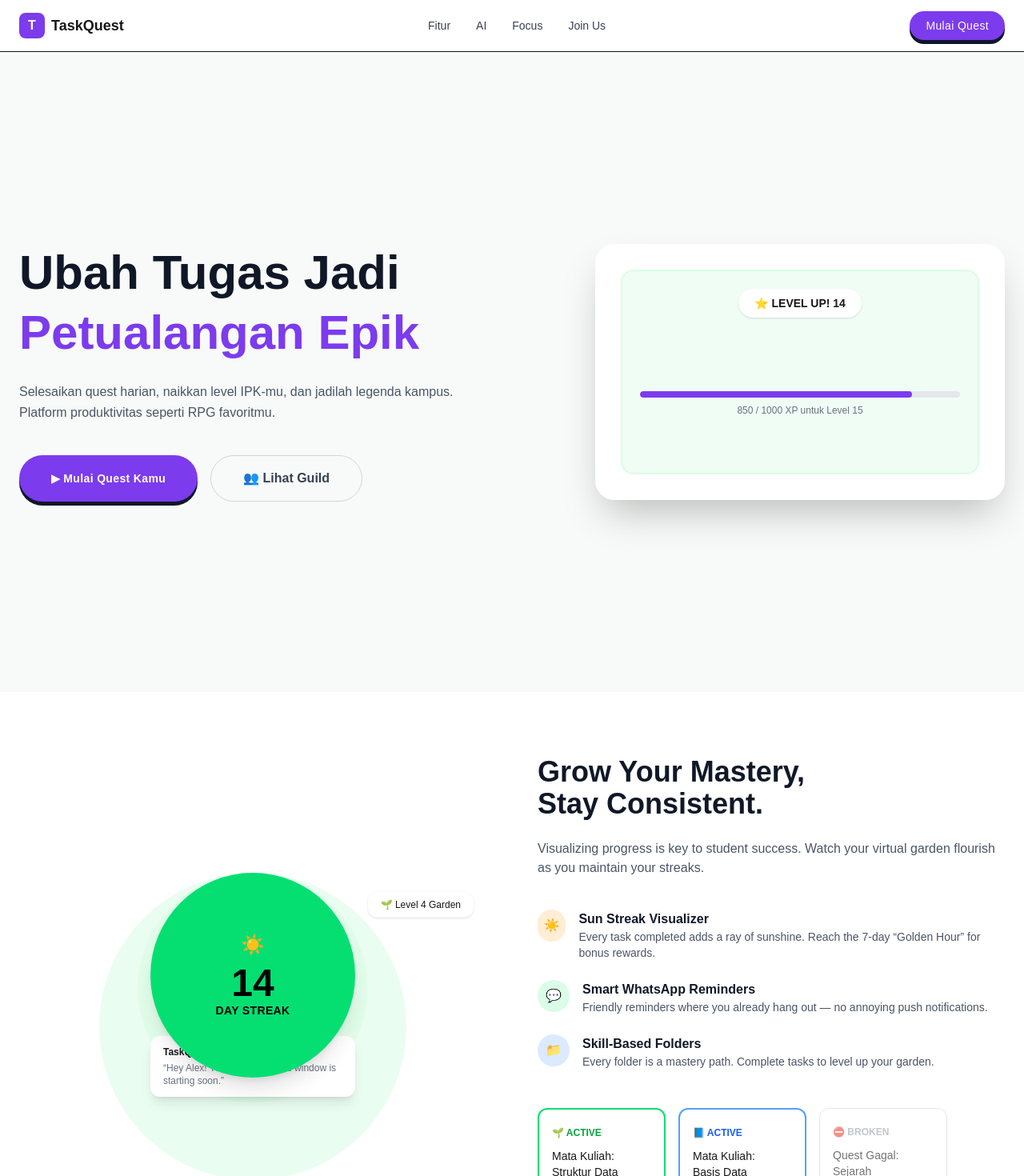
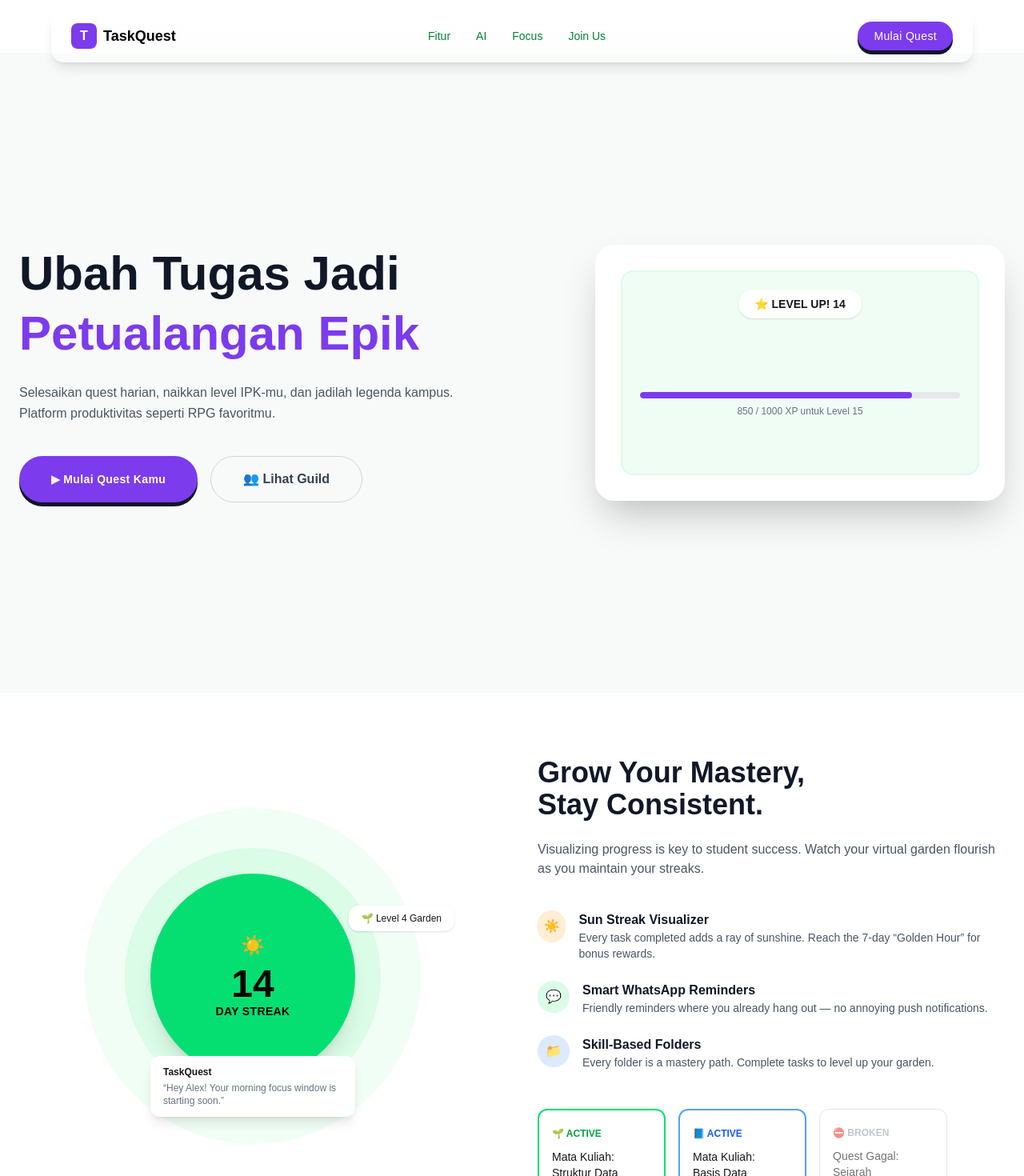
Before and after one commit to Abshoor24/FEtask-FICPACT, a Next.js app: page / in a window 1280 px wide. Shown: the top 1470 px of the page at 80% size. Built offline with nearby package versions, Linux system fonts and the light colour scheme.

Commit message:
fix landing page

```diff
--- a/src/components/Footer.tsx
+++ b/src/components/Footer.tsx
@@ -20,7 +20,7 @@ export default function Footer() {
             <div className="w-8 h-8 rounded-lg bg-[#7C3BED] flex items-center justify-center text-white font-bold">
               T
             </div>
-            <span className="font-semibold text-lg">TaskQuest</span>
+            <span className="font-semibold text-lg text-black">TaskQuest</span>
           </div>
             <p className="text-sm text-green-700 max-w-xs leading-relaxed">
               Platform produktivitas gamifikasi pertama di Indonesia khusus
@@ -30,7 +30,7 @@ export default function Footer() {
 
           {/* Navigasi */}
           <div className="space-y-3">
-            <h4 className="font-semibold">Navigasi</h4>
+            <h4 className="font-semibold text-black">Navigasi</h4>
             <ul className="space-y-2 text-sm text-green-700">
               <li className="hover:text-[#7C3BED] cursor-pointer">Beranda</li>
               <li className="hover:text-[#7C3BED] cursor-pointer">Cara Kerja</li>
@@ -41,7 +41,7 @@ export default function Footer() {
 
           {/* Dukungan */}
           <div className="space-y-3">
-            <h4 className="font-semibold">Dukungan</h4>
+            <h4 className="font-semibold text-black">Dukungan</h4>
             <ul className="space-y-2 text-sm text-green-700">
               <li className="hover:text-[#7C3BED] cursor-pointer">Pusat Bantuan</li>
               <li className="hover:text-[#7C3BED] cursor-pointer">Kebijakan Privasi</li>
@@ -53,7 +53,7 @@ export default function Footer() {
 
           {/* Media Sosial */}
           <div className="space-y-3">
-            <h4 className="font-semibold">Media Sosial</h4>
+            <h4 className="font-semibold text-black">Media Sosial</h4>
             <div className="flex gap-4">
               {["🔗", "🌐", "▶️"].map((icon, i) => (
                 <div
--- a/src/components/lp/Layout.tsx
+++ b/src/components/lp/Layout.tsx
@@ -10,7 +10,7 @@ import Sec4 from './Sec4'
 function Layout() {
   return (
     <>
-      <div className='min-h-screen'>
+      <div className='min-h-screen bg-white'>
         <Navbar/>
           <Sec1 />
           <Sec4 />
--- a/src/components/lp/Navbar.tsx
+++ b/src/components/lp/Navbar.tsx
@@ -10,30 +10,45 @@ export default function Navbar() {
   };
 
   return (
-    <header className="w-full sticky top-0 z-50 backdrop-blur bg-white/80 border-b">
-      <div className="max-w-7xl mx-auto px-6">
-        <div className="flex items-center justify-between h-16">
+    <header className="sticky top-3 z-50 flex justify-center">
+
+      {/* GLASS CONTAINER */}
+      <div className="
+        w-[95%] max-w-6xl
+        rounded-2xl
+        backdrop-blur-xl
+        bg-white/10
+        border border-white/20
+        shadow-lg
+      ">
+        <div className="px-6 py-1">
+          <div className="flex h-14 items-center justify-between">
 
             {/* Logo */}
-          <div className="flex items-center gap-2 cursor-pointer" onClick={() => scrollTo("home")}>
-            <div className="w-8 h-8 rounded-lg bg-[#7C3BED] flex items-center justify-center text-white font-bold">
+            <div
+              className="flex cursor-pointer items-center gap-2"
+              onClick={() => scrollTo("home")}
+            >
+              <div className="flex h-8 w-8 items-center justify-center rounded-lg bg-[#7C3BED] font-bold text-white">
                 T
               </div>
-            <span className="font-semibold text-lg">TaskQuest</span>
+              <span className="text-lg font-semibold text-black">
+                TaskQuest
+              </span>
             </div>
 
             {/* Menu */}
-          <nav className="hidden md:flex items-center gap-8 text-sm font-medium text-gray-700">
-            <button onClick={() => scrollTo("fitur")} className="hover:text-[#7C3BED] transition">
+            <nav className="hidden items-center gap-8 text-sm font-medium text-green-700 md:flex">
+              <button onClick={() => scrollTo("fitur")} className="transition hover:text-[#7C3BED] cursor-pointer">
                 Fitur
               </button>
-            <button onClick={() => scrollTo("ai-sage")} className="hover:text-[#7C3BED] transition">
+              <button onClick={() => scrollTo("ai-sage")} className="transition hover:text-[#7C3BED] cursor-pointer">
                 AI
               </button>
-            <button onClick={() => scrollTo("focus")} className="hover:text-[#7C3BED] transition">
+              <button onClick={() => scrollTo("focus")} className="transition hover:text-[#7C3BED] cursor-pointer">
                 Focus
               </button>
-            <button onClick={() => scrollTo("join-us")} className="hover:text-[#7C3BED] transition">
+              <button onClick={() => scrollTo("join-us")} className="transition hover:text-[#7C3BED] cursor-pointer">
                 Join Us
               </button>
             </nav>
@@ -41,11 +56,12 @@ export default function Navbar() {
             {/* CTA */}
             <QuestButton
               label="Mulai Quest"
-          className="text-sm font-medium px-5 py-2"
+              className="px-5 py-2 text-sm font-medium"
               onClick={() => ("/")}
             />
           </div>
         </div>
+      </div>
     </header>
   );
-};
+}
--- a/src/components/lp/Sec4.tsx
+++ b/src/components/lp/Sec4.tsx
@@ -7,14 +7,15 @@ export default function Sec4() {
     <section className="w-full bg-white py-20" id="fitur">
       <div className="mx-auto max-w-7xl px-6">
         <div className="grid grid-cols-1 items-center gap-16 lg:grid-cols-2">
+          {/* LEFT – STREAK VISUAL */}
+          <div className="relative flex justify-center items-center scale-90 md:scale-100">
+            {/* Glow Ring BESAR */}
+            <div className="absolute h-105 w-105 rounded-full bg-green-100 opacity-40" />
 
-          {/* LEFT – STREAK VISUAL */}
-          <div className="relative flex justify-center">
-            {/* Glow rings */}
-            <div className="absolute h-72 w-72 rounded-full bg-green-100 opacity-40" />
-            <div className="absolute h-96 w-96 rounded-full bg-green-200 opacity-30" />
+            {/* Glow Ring KECIL */}
+            <div className="absolute h-80 w-[320px] rounded-full bg-green-200 opacity-40" />
 
-            {/* Main Circle */}
+            {/* Main Circle (ANCHOR) */}
             <div className="relative z-10 flex h-64 w-64 flex-col items-center justify-center rounded-full bg-green-400 text-center shadow-xl">
               <div className="mb-2 text-2xl">☀️</div>
               <h3 className="text-5xl font-extrabold text-black">14</h3>
@@ -24,12 +25,12 @@ export default function Sec4() {
             </div>
 
             {/* Level Badge */}
-            <div className="absolute right-4 top-6 rounded-xl bg-white px-4 py-2 text-xs font-medium shadow">
+            <div className="absolute top-10 right-10 z-20 rounded-xl bg-white px-4 py-2 text-xs font-medium shadow">
               🌱 Level 4 Garden
             </div>
 
             {/* Toast */}
-            <div className="absolute -bottom-6 left-1/2 w-64 -translate-x-1/2 rounded-xl bg-white px-4 py-3 text-xs shadow-lg">
+            <div className="absolute -bottom-12 left-1/2 z-20 w-64 -translate-x-1/2 rounded-xl bg-white px-4 py-3 text-xs shadow-lg">
               <p className="mb-1 font-semibold">TaskQuest</p>
               <p className="text-gray-500">
                 “Hey Alex! Your morning focus window is starting soon.”
@@ -46,8 +47,8 @@ export default function Sec4() {
             </h2>
 
             <p className="mb-10 max-w-xl text-gray-600">
-              Visualizing progress is key to student success. Watch your
-              virtual garden flourish as you maintain your streaks.
+              Visualizing progress is key to student success. Watch your virtual
+              garden flourish as you maintain your streaks.
             </p>
 
             {/* Features */}
@@ -61,8 +62,8 @@ export default function Sec4() {
                     Sun Streak Visualizer
                   </h4>
                   <p className="text-sm text-gray-600">
-                    Every task completed adds a ray of sunshine. Reach the
-                    7-day “Golden Hour” for bonus rewards.
+                    Every task completed adds a ray of sunshine. Reach the 7-day
+                    “Golden Hour” for bonus rewards.
                   </p>
                 </div>
               </div>
@@ -76,8 +77,8 @@ export default function Sec4() {
                     Smart WhatsApp Reminders
                   </h4>
                   <p className="text-sm text-gray-600">
-                    Friendly reminders where you already hang out — no
-                    annoying push notifications.
+                    Friendly reminders where you already hang out — no annoying
+                    push notifications.
                   </p>
                 </div>
               </div>
@@ -134,7 +135,6 @@ export default function Sec4() {
               </div>
             </div>
           </div>
-
         </div>
       </div>
     </section>
```
Lines whose indentation alone changed are shown as unchanged.
